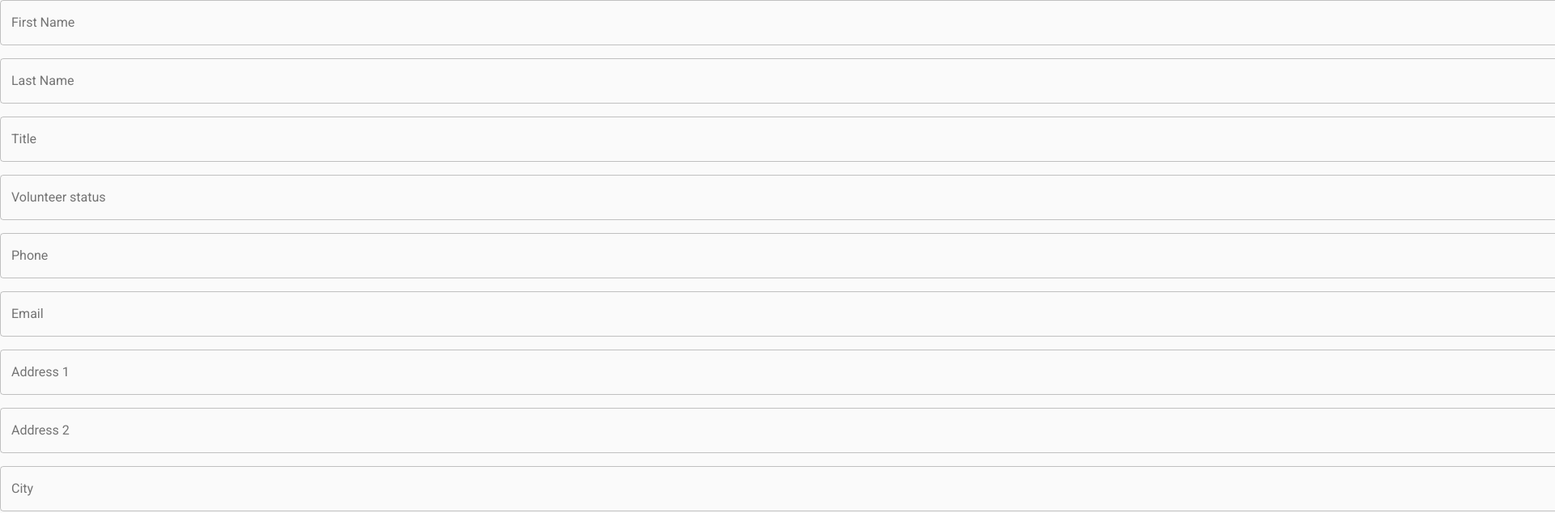
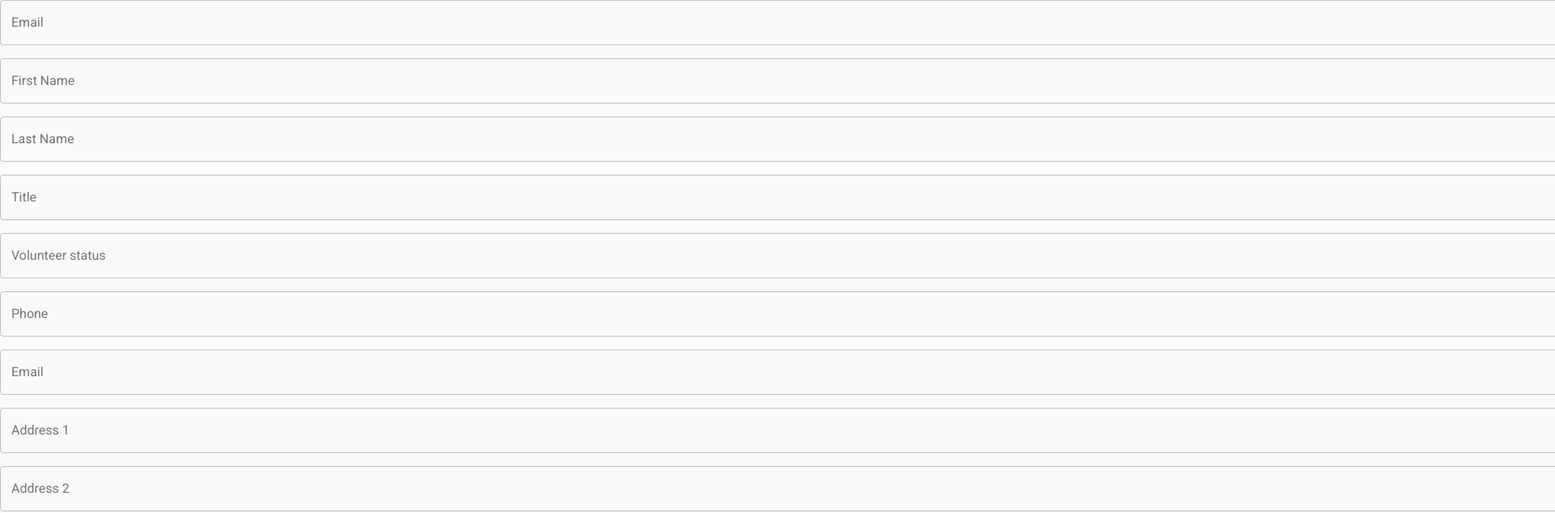
Before and after one commit to npotech/volunteer_tracking_frontend, a React app: page /demographic in a window 1280 px wide. Shown: the top 634 px of the page at 81% size, 1920 px wide, since content can reach past the window. Built offline with nearby package versions, Linux system fonts and the light colour scheme.

Commit message:
Start working on local mutation for volunteer

```diff
--- a/src/config/resolvers.js
+++ b/src/config/resolvers.js
@@ -1,8 +1,14 @@
+import generateId from '../utils/generateId'
+
 const resolvers = {
-  Query: {
-    form: () => ({
-      name: 'The local form',
-      __typename: 'Form'
+  Mutation: {
+    createVolunteer: (_, { input }, { cache }) => ({
+      volunteer: {
+        ...input,
+        id: generateId(),
+        __typename: 'Volunteer'
+      },
+      __typename: 'CreateVolunteerPayload'
     })
   }
 }
--- a/src/config/typeDefs.js
+++ b/src/config/typeDefs.js
@@ -1,12 +1,29 @@
 import gql from 'graphql-tag'
 
 const typeDefs = gql`
-  extend type Query {
-    form: Form
+  extend type Mutation {
+    createVolunteer(input: CreateVolunteerInput!): CreateVolunteerPayload
   }
 
-  type Form {
-    name: String!
+  input CreateVolunteerInput {
+    email: String!
+    firstName: String!
+    lastName: String!
+    title: String
+    phoneNumber: String
+  }
+
+  type CreateVolunteerPayload {
+    volunteer: Volunteer
+  }
+
+  type Volunteer {
+    id: ID!
+    email: String!
+    firstName: String!
+    lastName: String!
+    title: String
+    phoneNumber: String
   }
 `
 
--- /dev/null
+++ b/src/hooks/useFormState.js
@@ -0,0 +1,12 @@
+import { useState } from 'react'
+
+const useFormState = (initialState = {}) => {
+  const [state, setState] = useState(initialState)
+
+  return {
+    ...state,
+    setValue: (name, value) => setState({ ...state, [name]: value })
+  }
+}
+
+export default useFormState
--- a/src/routes/demographic.js
+++ b/src/routes/demographic.js
@@ -1,17 +1,38 @@
 import React, { useState } from 'react'
+import gql from 'graphql-tag'
 import Grid from '@material-ui/core/Grid'
 import Button from '@material-ui/core/Button'
 import TextField from '@material-ui/core/TextField'
 import CenteredContainer from '../components/CenteredContainer'
+import useFormState from '../hooks/useFormState'
+import { Mutation } from 'react-apollo'
 
 const IS_EMAIL = /^.+?@.+?\..+?$/
 
 const Demographic = ({ classes, history }) => {
   const [dirty, setDirty] = useState(false)
-  const [email, setEmail] = useState('')
-  const [name, setName] = useState('')
+  const { setValue, ...values } = useFormState({
+    email: '',
+    firstName: '',
+    lastName: '',
+    title: ''
+  })
+
+  const handleChange = e => setValue(e.target.name, e.target.value)
 
   return (
+    <Mutation
+      mutation={gql`
+        mutation DemographicMutation($input: CreateVolunteerInput!) {
+          createVolunteer(input: $input) @client {
+            volunteer {
+              id
+            }
+          }
+        }
+      `}
+    >
+      {createVolunteer => (
         <CenteredContainer>
           <Grid
             container
@@ -20,17 +41,30 @@ const Demographic = ({ classes, history }) => {
             onSubmit={e => {
               e.preventDefault()
               setDirty(true)
+              createVolunteer({
+                variables: { input: values }
+              }).then(() => {
                 history.push('/thank-you', { from: location.pathname })
+              })
             }}
           >
             <Grid item xs={12}>
               <TextField
-            type="email"
+                variant="outlined"
+                label="Email"
+                name="email"
+                value={values.email}
+                onChange={handleChange}
+                fullWidth
+              />
+            </Grid>
+            <Grid item xs={12}>
+              <TextField
                 variant="outlined"
                 label="First Name"
-            value={email}
-            onChange={e => setEmail(e.target.value)}
-            error={dirty && !IS_EMAIL.test(email)}
+                name="firstName"
+                value={values.firstName}
+                onChange={handleChange}
                 fullWidth
               />
             </Grid>
@@ -38,8 +72,9 @@ const Demographic = ({ classes, history }) => {
               <TextField
                 variant="outlined"
                 label="Last Name"
-            value={name}
-            onChange={e => setName(e.target.value)}
+                name="lastName"
+                value={values.lastName}
+                onChange={handleChange}
                 fullWidth
               />
             </Grid>
@@ -47,8 +82,9 @@ const Demographic = ({ classes, history }) => {
               <TextField
                 variant="outlined"
                 label="Title"
-            value={name}
-            onChange={e => setName(e.target.value)}
+                name="title"
+                value={values.title}
+                onChange={handleChange}
                 fullWidth
               />
             </Grid>
@@ -56,7 +92,7 @@ const Demographic = ({ classes, history }) => {
               <TextField
                 variant="outlined"
                 label="Volunteer status"
-            value={name}
+                value={values.name}
                 onChange={e => setName(e.target.value)}
                 fullWidth
               />
@@ -65,7 +101,7 @@ const Demographic = ({ classes, history }) => {
               <TextField
                 variant="outlined"
                 label="Phone"
-            value={name}
+                value={values.name}
                 onChange={e => setName(e.target.value)}
                 fullWidth
               />
@@ -74,7 +110,7 @@ const Demographic = ({ classes, history }) => {
               <TextField
                 variant="outlined"
                 label="Email"
-            value={name}
+                value={values.name}
                 onChange={e => setName(e.target.value)}
                 fullWidth
               />
@@ -83,7 +119,7 @@ const Demographic = ({ classes, history }) => {
               <TextField
                 variant="outlined"
                 label="Address 1"
-            value={name}
+                value={values.name}
                 onChange={e => setName(e.target.value)}
                 fullWidth
               />
@@ -92,7 +128,7 @@ const Demographic = ({ classes, history }) => {
               <TextField
                 variant="outlined"
                 label="Address 2"
-            value={name}
+                value={values.name}
                 onChange={e => setName(e.target.value)}
                 fullWidth
               />
@@ -101,7 +137,7 @@ const Demographic = ({ classes, history }) => {
               <TextField
                 variant="outlined"
                 label="City"
-            value={name}
+                value={values.name}
                 onChange={e => setName(e.target.value)}
                 fullWidth
               />
@@ -110,7 +146,7 @@ const Demographic = ({ classes, history }) => {
               <TextField
                 variant="outlined"
                 label="Zip Code"
-            value={name}
+                value={values.name}
                 onChange={e => setName(e.target.value)}
                 fullWidth
               />
@@ -119,7 +155,7 @@ const Demographic = ({ classes, history }) => {
               <TextField
                 variant="outlined"
                 label="County"
-            value={name}
+                value={values.name}
                 onChange={e => setName(e.target.value)}
                 fullWidth
               />
@@ -128,7 +164,7 @@ const Demographic = ({ classes, history }) => {
               <TextField
                 variant="outlined"
                 label="Congregation"
-            value={name}
+                value={values.name}
                 onChange={e => setName(e.target.value)}
                 fullWidth
               />
@@ -137,7 +173,7 @@ const Demographic = ({ classes, history }) => {
               <TextField
                 variant="outlined"
                 label="Civic Organization"
-            value={name}
+                value={values.name}
                 onChange={e => setName(e.target.value)}
                 fullWidth
               />
@@ -146,7 +182,7 @@ const Demographic = ({ classes, history }) => {
               <TextField
                 variant="outlined"
                 label="Entity"
-            value={name}
+                value={values.name}
                 onChange={e => setName(e.target.value)}
                 fullWidth
               />
@@ -155,7 +191,7 @@ const Demographic = ({ classes, history }) => {
               <TextField
                 variant="outlined"
                 label="Employer"
-            value={name}
+                value={values.name}
                 onChange={e => setName(e.target.value)}
                 fullWidth
               />
@@ -164,7 +200,7 @@ const Demographic = ({ classes, history }) => {
               <TextField
                 variant="outlined"
                 label="Volunteer Location"
-            value={name}
+                value={values.name}
                 onChange={e => setName(e.target.value)}
                 fullWidth
               />
@@ -176,6 +212,8 @@ const Demographic = ({ classes, history }) => {
             </Grid>
           </Grid>
         </CenteredContainer>
+      )}
+    </Mutation>
   )
 }
 
--- a/src/routes/index.js
+++ b/src/routes/index.js
@@ -3,24 +3,10 @@ import Grid from '@material-ui/core/Grid'
 import Button from '@material-ui/core/Button'
 import logo from '../images/logo.png'
 import CenteredContainer from '../components/CenteredContainer'
-import gql from 'graphql-tag'
 import { Link } from 'react-router-dom'
-import { Query } from 'react-apollo'
 
 const Home = () => (
-  <>
   <CenteredContainer>
-      <Query
-        query={gql`
-          query HomeQuery {
-            form @client {
-              name
-            }
-          }
-        `}
-      >
-        {({ loading, data }) => loading || <div>{data.form.name}</div>}
-      </Query>
     <Grid container spacing={16}>
       <Grid item xs={12}>
         <img src={logo} />
@@ -47,7 +33,6 @@ const Home = () => (
       </Grid>
     </Grid>
   </CenteredContainer>
-  </>
 )
 
 export default Home
--- /dev/null
+++ b/src/utils/generateId.js
@@ -0,0 +1,5 @@
+let counter = 1
+
+const generateId = () => String(counter++)
+
+export default generateId
```
Lines whose indentation alone changed are shown as unchanged.
